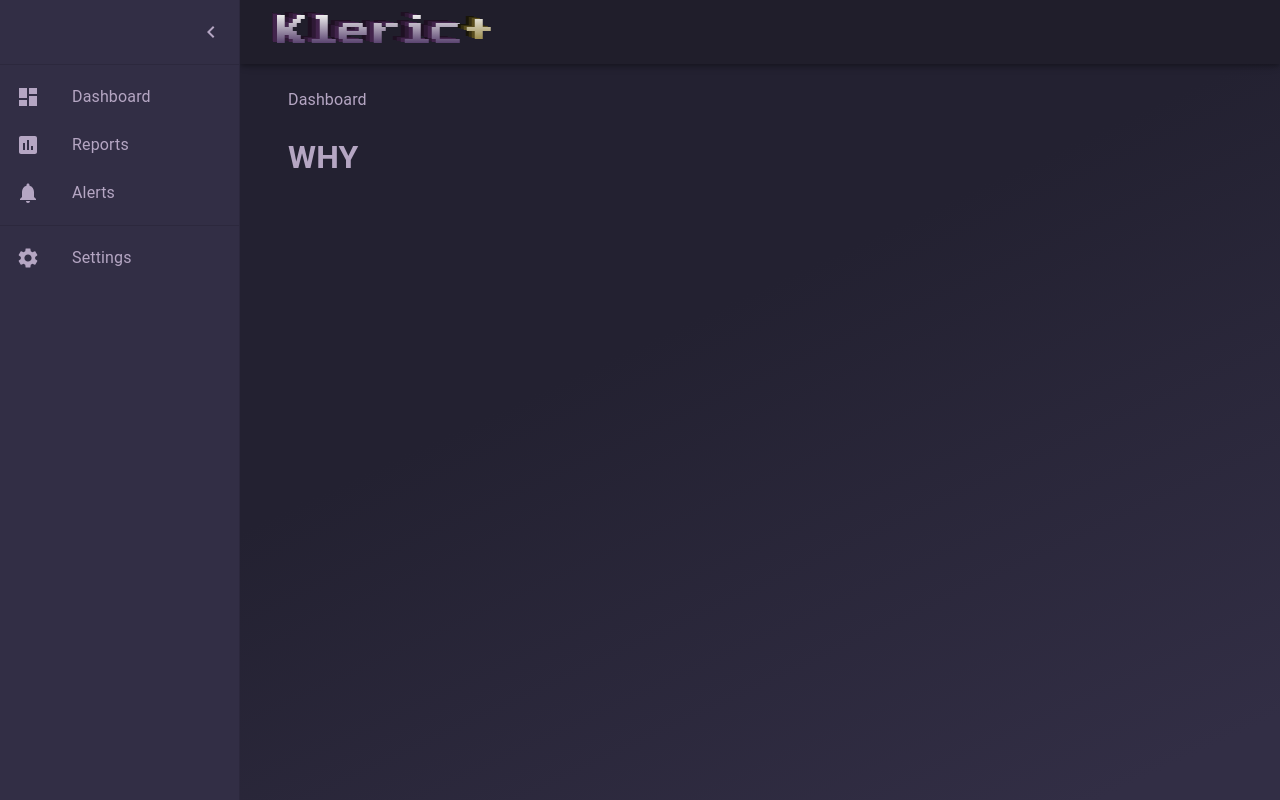
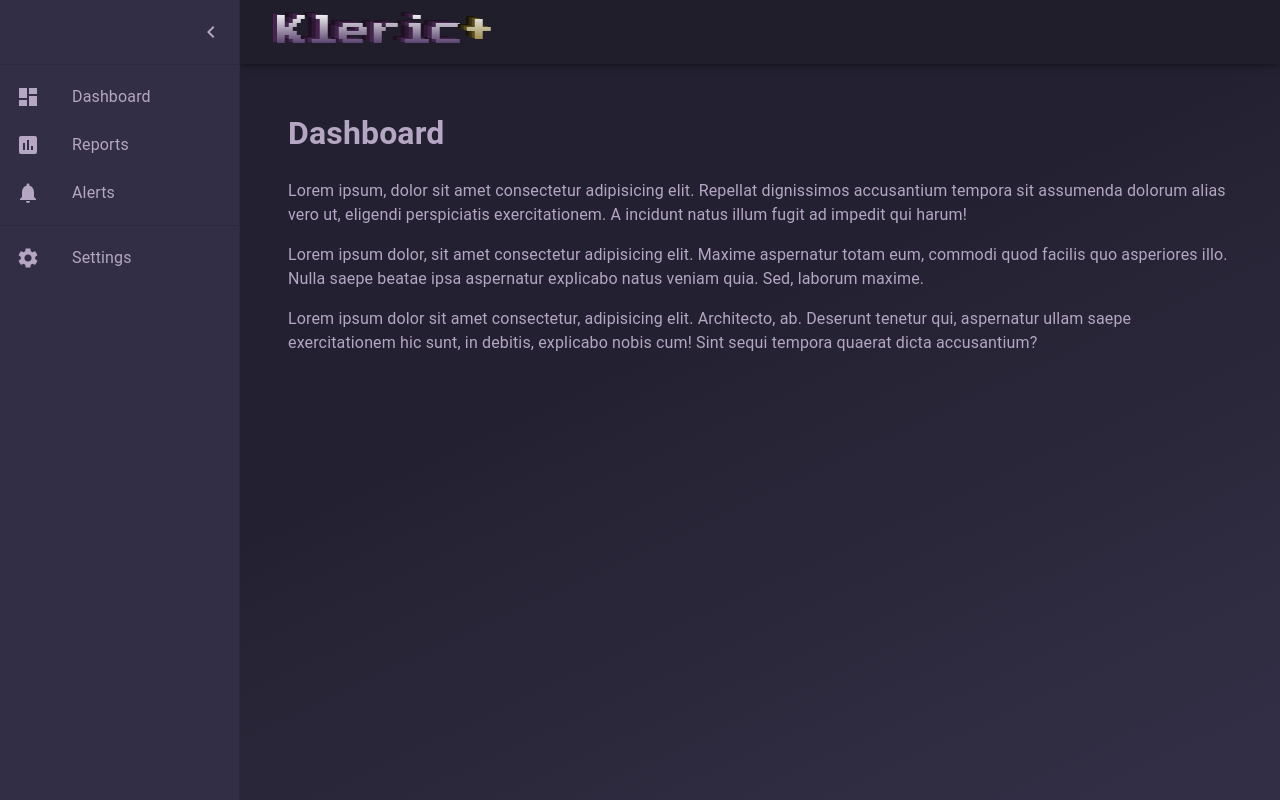
Before and after one commit to oslabs-beta/Kleric, a React app: page /dashboard in a window 1280 px wide. Built offline with nearby package versions, Linux system fonts and the light colour scheme.

Commit message:
add dummy page content

```diff
--- a/client/pages/Dashboard.tsx
+++ b/client/pages/Dashboard.tsx
@@ -3,8 +3,10 @@ import React from 'react'
 const Dashboard = () => {
   return (
     <div>
-      Dashboard
-      <h1>WHY</h1>
+      <h1>Dashboard</h1>
+      <p>Lorem ipsum, dolor sit amet consectetur adipisicing elit. Repellat dignissimos accusantium tempora sit assumenda dolorum alias vero ut, eligendi perspiciatis exercitationem. A incidunt natus illum fugit ad impedit qui harum!</p>
+      <p>Lorem ipsum dolor, sit amet consectetur adipisicing elit. Maxime aspernatur totam eum, commodi quod facilis quo asperiores illo. Nulla saepe beatae ipsa aspernatur explicabo natus veniam quia. Sed, laborum maxime.</p>
+      <p>Lorem ipsum dolor sit amet consectetur, adipisicing elit. Architecto, ab. Deserunt tenetur qui, aspernatur ullam saepe exercitationem hic sunt, in debitis, explicabo nobis cum! Sint sequi tempora quaerat dicta accusantium?</p>
     </div>
   )
 }
--- a/client/pages/Notifications.tsx
+++ b/client/pages/Notifications.tsx
@@ -2,7 +2,10 @@ import React from 'react'
 
 const Notifications = () => {
   return (
-    <div>Notifications</div>
+    <div>
+      <h1>Notifications</h1>
+      <p>Lorem ipsum dolor, sit amet consectetur adipisicing elit. Aliquid minima tempore delectus laudantium ipsum placeat, facilis similique, repudiandae pariatur laboriosam atque aliquam, id iste quibusdam alias soluta officiis voluptatibus beatae.</p>
+    </div>
   )
 }
 
--- a/client/pages/Reports.tsx
+++ b/client/pages/Reports.tsx
@@ -2,7 +2,10 @@ import React from 'react'
 
 const Reports = () => {
   return (
-    <div>Reports</div>
+    <div>
+      <h1>Reports</h1>
+      <p>Lorem ipsum, dolor sit amet consectetur adipisicing elit. Placeat illum quae modi sit dolorum deleniti ad provident, accusamus eveniet inventore iste unde corrupti natus voluptas earum voluptatem! Sed, minus quisquam.</p>
+    </div>
   )
 }
 
--- a/client/pages/Settings.tsx
+++ b/client/pages/Settings.tsx
@@ -3,8 +3,8 @@ import React from 'react'
 const Settings = () => {
   return (
     <div>
-    Settings !
-
+      <h1>Settings</h1>
+      <p>Lorem ipsum dolor sit amet consectetur adipisicing elit. Necessitatibus accusantium deleniti alias ipsum veniam cumque sed! Cupiditate ullam fuga ea praesentium, necessitatibus voluptatum error illo consequuntur optio dolores quo quos.</p>
     </div>
   )
 }
```
